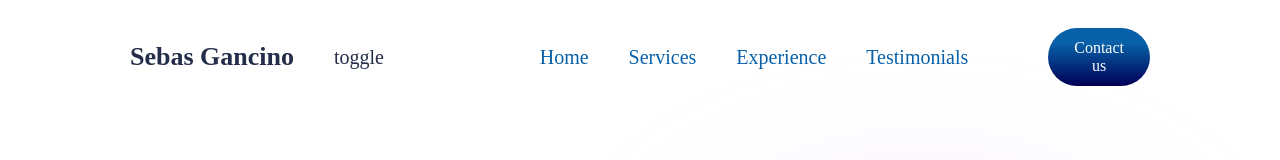
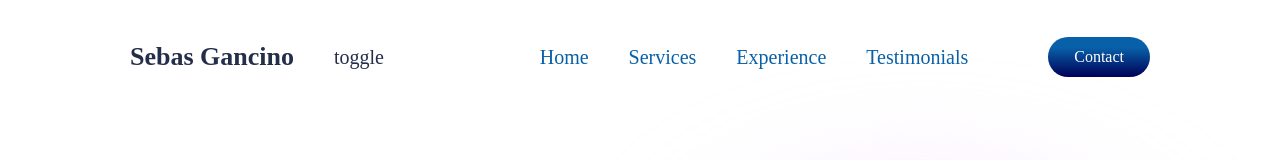
Before and after one commit to sebastiangancino/Portafolio, a React (Create React App) app: page / in a window 1280 px wide. Shown: the top 160 px of the page. Built offline with nearby package versions, Linux system fonts and the light colour scheme; a web font is replaced by a local one.

Commit message:
Todo bien min 59

```diff
--- a/src/App.js
+++ b/src/App.js
@@ -2,12 +2,14 @@
 import Navbar from './components/Navbar/Navbar';
 import "./App.css";
 import Intro from "./components/Intro/Intro";
-import Test from "./components/Intro/test"
+import Test from "./components/Intro/test";
+import Services from './components/Servicess/Services';
 function App(){
   return (
     <div className='App'>
     <Navbar/>
     <Intro />
+    <Services/>
     </div>
   );
 
--- a/src/components/Navbar/Navbar.jsx
+++ b/src/components/Navbar/Navbar.jsx
@@ -17,7 +17,7 @@ const Navbar = () => {
                     <li>Testimonials</li>
                 </ul>
             </div>
-            <button className="button n-button">Contact us</button>
+            <button className="button n-button">Contact</button>
 
         </div>
     </div>
```
